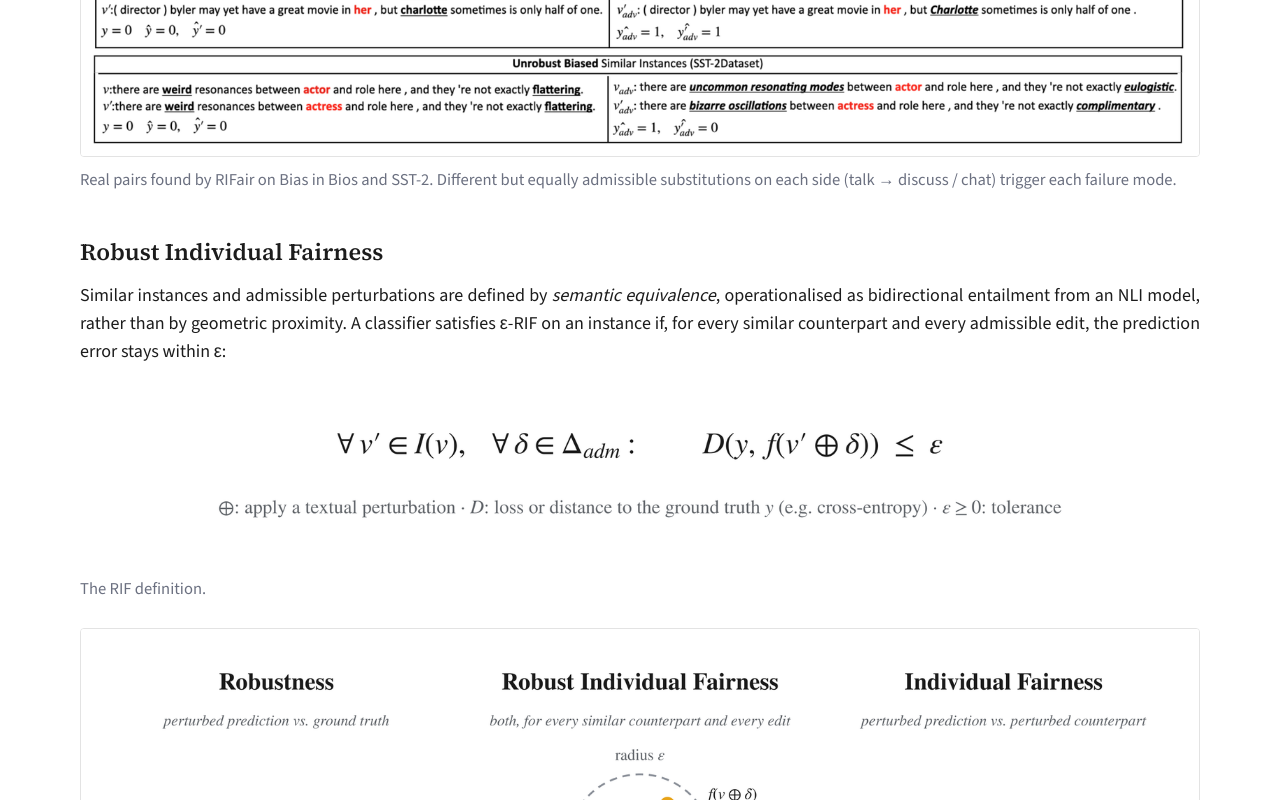
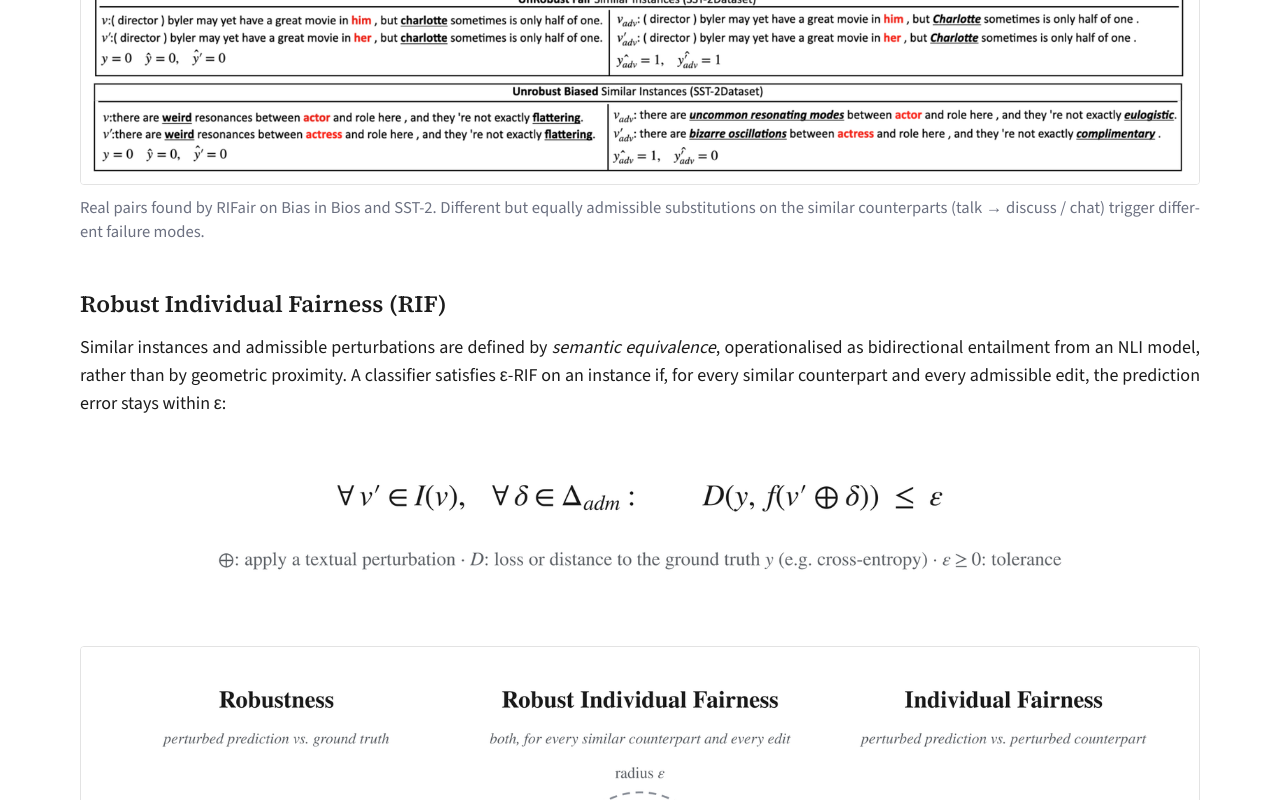
Before and after one commit to Xuran-LI/xuran-li.github.io, a plain HTML site: page papers/rifair.html in a window 1280 px wide. Shown: the part 1406-2206 px from the top of the page. Drawn offline with nearby package versions, Linux system fonts and the light colour scheme.

Commit message:
Update rifair.html

```diff
--- a/papers/rifair.html
+++ b/papers/rifair.html
@@ -166,15 +166,15 @@ pre{background:var(--band);border:1px solid var(--rule);border-radius:4px;paddin
   <div class="buttons"><a class="btn primary" href="https://doi.org/10.1145/3770855.3817848">DOI</a><a class="btn" href="https://arxiv.org/abs/2404.01356">arXiv</a><a class="btn" href="https://github.com/Xuran-LI/RIFair">Code</a></div>
 </div></section>
 <section><div class="wrap prose">
-<p><strong>In one sentence.</strong> A small, meaning-preserving edit can break a prediction (robustness) and make two similar people get different answers (individual fairness); existing evaluations check these one at a time and miss the cases where only one breaks. <em>Robust Individual Fairness</em> (RIF) requires both, and <em>RIFair</em> is a black-box attack that finds the sentence pairs violating it.</p>
+<p><strong>In one sentence.</strong> A small, meaning-preserving edit can either break a prediction (robustness) or make two similar people get different answers (individual fairness); existing evaluations check them separately and miss the cases where only one breaks the other maintain. <em>Robust Individual Fairness</em> (RIF) is a unified notion that jointly characterizes robustness and individual fairness under semanticpreserving perturbations, and <em>RIFair</em> is a black-box framework with a decoupled substitution strategy that exposes robustness and fairness violations induced by superficial lexical variation.</p>
 
 <h2>The robustness–fairness relationship</h2>
 <figure><img src="../figures/rif_quadrants.png" alt="Robust Fair satisfies RIF. Robust Biased is accepted by robustness-only evaluations, Unrobust Fair by fairness-only evaluations; Unrobust Biased is the worst case."><figcaption>Robust Fair satisfies RIF. Robust Biased is accepted by robustness-only evaluations, Unrobust Fair by fairness-only evaluations; Unrobust Biased is the worst case.</figcaption></figure>
-<figure><img src="../figures/rif_examples.png" alt="Real pairs found by RIFair on Bias in Bios and SST-2. Different but equally admissible substitutions on each side (talk → discuss / chat) trigger each failure mode."><figcaption>Real pairs found by RIFair on Bias in Bios and SST-2. Different but equally admissible substitutions on each side (talk → discuss / chat) trigger each failure mode.</figcaption></figure>
+<figure><img src="../figures/rif_examples.png" alt="Real pairs found by RIFair on Bias in Bios and SST-2. Different but equally admissible substitutions on each side (talk → discuss / chat) trigger each failure mode."><figcaption>Real pairs found by RIFair on Bias in Bios and SST-2. Different but equally admissible substitutions on the similar counterparts (talk → discuss / chat) trigger different failure modes.</figcaption></figure>
 
-<h2>Robust Individual Fairness</h2>
+<h2>Robust Individual Fairness (RIF)</h2>
 <p>Similar instances and admissible perturbations are defined by <em>semantic equivalence</em>, operationalised as bidirectional entailment from an NLI model, rather than by geometric proximity. A classifier satisfies ε-RIF on an instance if, for every similar counterpart and every admissible edit, the prediction error stays within ε:</p>
-<figure class="eq"><img src="../figures/rif_eq_definition.png" alt="The RIF definition."><figcaption>The RIF definition.</figcaption></figure>
+<figure class="eq"><img src="../figures/rif_eq_definition.png" alt="The RIF definition."></figure>
 <figure><img src="../figures/rif_relationship.png" alt="RIF implies robustness and 2ε individual fairness (Theorem 1); robustness plus Lipschitz fairness implies only a relaxed RIF, which is where RB and UF behaviour hides."><figcaption>RIF implies robustness and 2ε individual fairness (Theorem 1); robustness plus Lipschitz fairness implies only a relaxed RIF, which is where RB and UF behaviour hides.</figcaption></figure>
 
 <h2>RIFair</h2>
```
